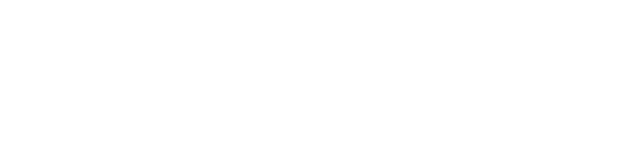
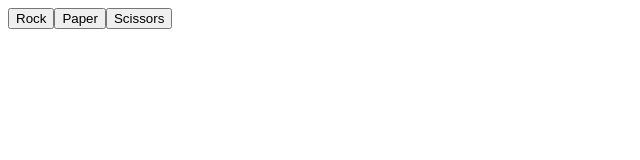
Before and after one commit to Ever-QN/rps-project, a plain HTML site: page index.html in a window 1280 px wide. Shown: the whole page, without its empty margins (0-640 px from the left). Drawn offline with Linux system fonts and the light colour scheme.

Commit message:
Created button elements using JS Have yet to connect the buttons to functions

```diff
--- a/index.html
+++ b/index.html
@@ -6,8 +6,7 @@
     <meta name="viewport" content="width=device-width, initial-scale=1.0">
     <title>Quynh's RPS Game</title>
 </head>
-<script src="main.js"></script>
+<script src="main.js" defer></script>
 <body>
-
 </body>
 </html>
--- a/main.js
+++ b/main.js
@@ -52,18 +52,27 @@ function playRound (playerSelection, computerSelection) {
 
 }
 
-/* const playerSelection = "rock";
-const computerSelection = computerPlay();
-console.log(playRound(playerSelection, computerSelection)); */
+// function game() {
 
-function game() {
+//     for (let i = 0; i < 5; i++) {
 
-    for (let i = 0; i < 5; i++) {
+//         playerSelection = window.prompt("Enter rock, paper or scissors");
+//         computerSelection = computerPlay();
+//         console.log(playRound(playerSelection, computerSelection));
+//     }
 
-        playerSelection = window.prompt("Enter rock, paper or scissors");
-        computerSelection = computerPlay();
-        console.log(playRound(playerSelection, computerSelection));
-    }
+//     return "Thanks for playing!";
+// }
 
-    return "Thanks for playing!";
-}
+let btnRock = document.createElement("button");
+btnRock.textContent = "Rock";
+
+let btnPaper = document.createElement("button");
+btnPaper.textContent = "Paper";
+
+let btnScissors = document.createElement("button");
+btnScissors.textContent = "Scissors";
+
+document.body.append(btnRock, btnPaper, btnScissors);
+
+const btnChoice = document.querySelectorAll(".btnRock, .btnPaper, .btnScissors");
```
